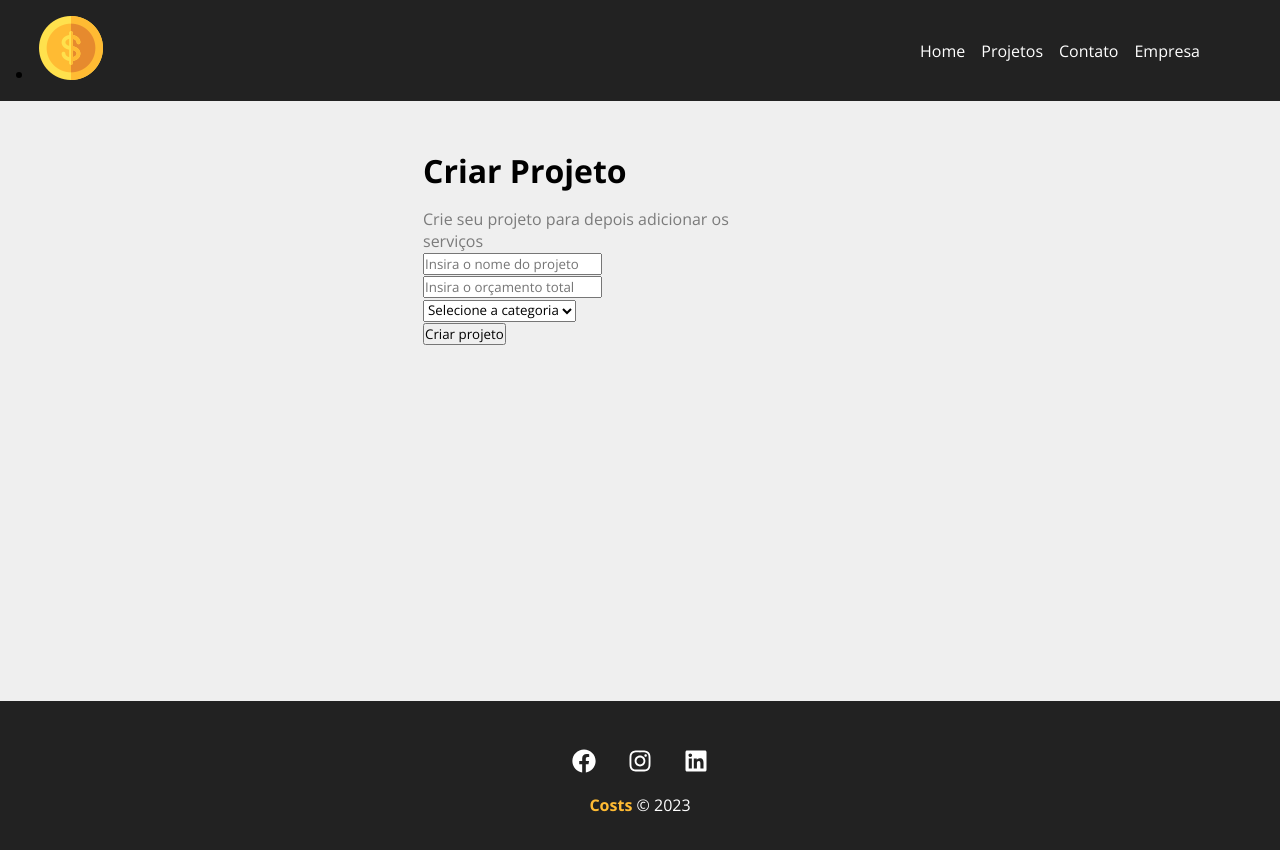
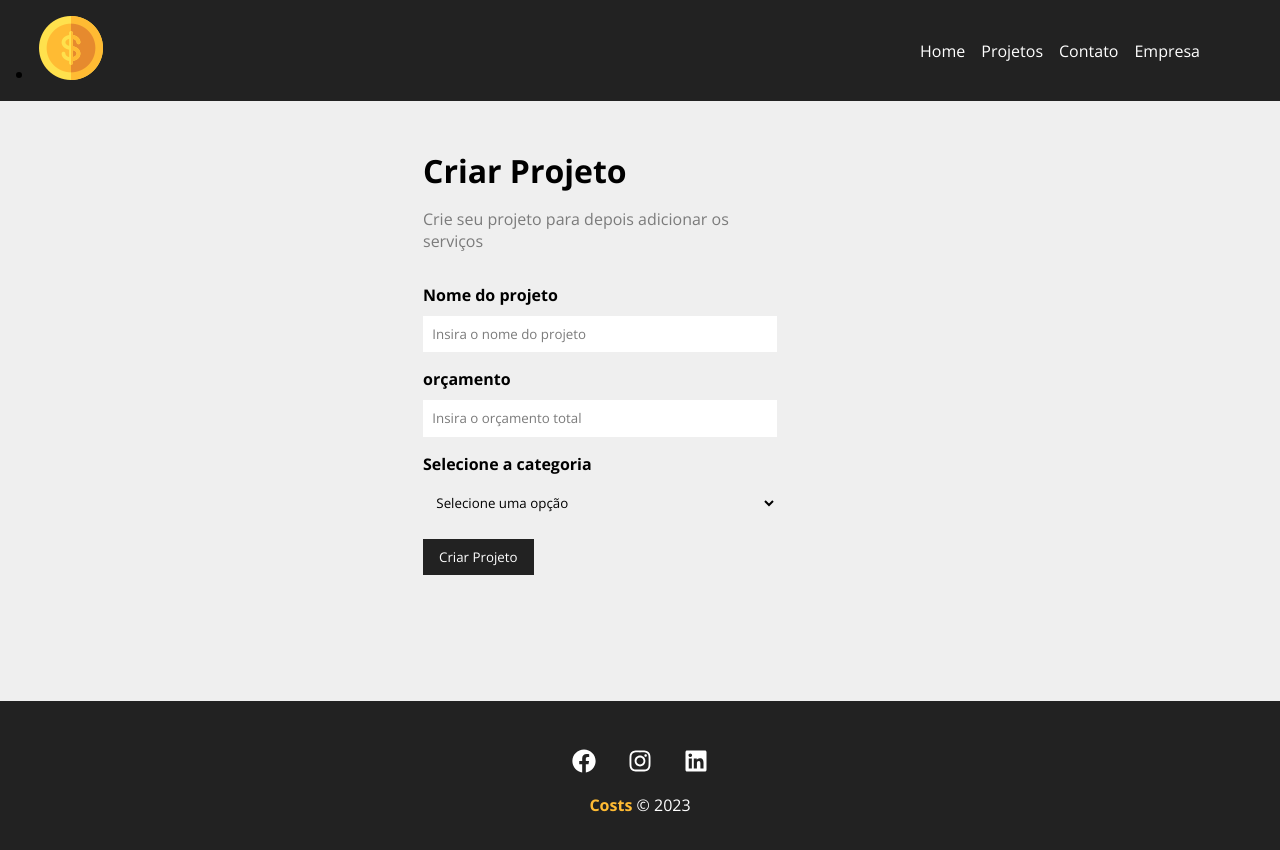
Before and after one commit to LivioReb/CostsProjectReact, a React (Create React App) app: page /newproject in a window 1280 px wide. Shown: the top 850 px of the page. Built offline with nearby package versions, Linux system fonts and the light colour scheme; data requests are answered from the project's data file.

Commit message:
Adicionando banco de dados via API

```diff
--- /dev/null
+++ b/db.json
@@ -0,0 +1,95 @@
+{
+  "projects": [
+    {
+      "name": "teste",
+      "budget": "22221",
+      "const": 0,
+      "service": [],
+      "category": {
+        "id": "2",
+        "name": "Desenvolvimento"
+      },
+      "id": 1
+    },
+    {
+      "name": "teste",
+      "budget": "22221",
+      "const": 0,
+      "service": [],
+      "category": {
+        "id": "2",
+        "name": "Desenvolvimento"
+      },
+      "id": 2
+    },
+    {
+      "name": "teste",
+      "budget": "22221",
+      "const": 0,
+      "service": [],
+      "category": {
+        "id": "2",
+        "name": "Desenvolvimento"
+      },
+      "id": 3
+    },
+    {
+      "name": "teste",
+      "budget": "22221",
+      "const": 0,
+      "service": [],
+      "category": {
+        "id": "2",
+        "name": "Desenvolvimento"
+      },
+      "id": 4
+    },
+    {
+      "name": "teste",
+      "budget": "22221",
+      "const": 0,
+      "service": [],
+      "category": {
+        "id": "2",
+        "name": "Desenvolvimento"
+      },
+      "id": 5
+    }
+  ],
+  "categories": [
+    {
+      "id": 1,
+      "name": "infra"
+    },
+    {
+      "id": 2,
+      "name": "Desenvolvimento"
+    },
+    {
+      "id": 3,
+      "name": "Deign "
+    },
+    {
+      "id": 4,
+      "name": "Planejamento"
+    },
+    {
+      "name": "teste",
+      "budget": "22221",
+      "const": 0,
+      "service": [],
+      "id": 5
+    },
+    {
+      "name": "teste",
+      "budget": "22221",
+      "const": 0,
+      "service": [],
+      "category": {
+        "id": "2",
+        "name": "Desenvolvimento"
+      },
+      "id": 6
+    }
+  ]
+}
--- a/package.json
+++ b/package.json
@@ -17,6 +17,7 @@
   },
   "scripts": {
     "start": "react-scripts start",
+    "backend": "json-server --watch db.json --port 5000",
     "build": "react-scripts build",
     "test": "react-scripts test",
     "eject": "react-scripts eject"
--- /dev/null
+++ b/src/Components/form/Input.js
@@ -0,0 +1,17 @@
+import styles from './Input.module.css'
+function Input({type, text, name, placeholder, handleOnChange, value }) {
+    return (
+        <div className={styles.form_control}>
+            <label htmlFor={name}>{text}</label>
+            <input
+            type={type}
+            placeholder={placeholder}
+            id={name}
+            name={name}
+            onChange={handleOnChange}
+            value={value}
+            />
+        </div>
+    )
+}
+export default Input
--- /dev/null
+++ b/src/Components/form/Input.module.css
@@ -0,0 +1,22 @@
+.form_control{
+    display: flex;
+    flex-direction: column;
+    margin-bottom: 1em;
+
+}
+
+.form_control label {
+    margin-bottom: .6em;
+    font-weight: bold;
+}
+
+.form_control input{
+    padding: .7em;
+    border-radius: 0;
+    border: none;
+
+}
+
+.form_control input::placeholder{
+    color: #7b7b7b;
+}
--- /dev/null
+++ b/src/Components/form/Select.js
@@ -0,0 +1,15 @@
+import styles from './Select.module.css'
+function Select({ text, name, options, handleOnChange, value }){
+    return (
+        <div className={styles.select_control}>
+            <label htmlFor={name}>{text}</label>
+            <select name={name} id={name} onChange={handleOnChange} value = {value || ''}>
+                <option >Selecione uma opção</option>
+                {options.map((option) => (
+                    <option value = {option.id} key={option.id}>{option.name}</option>
+                ))}
+            </select>
+        </div>
+    )
+}
+export default Select
--- /dev/null
+++ b/src/Components/form/Select.module.css
@@ -0,0 +1,18 @@
+.select_control{
+    display: flex;
+    flex-direction: column;
+    margin-bottom: 1em;
+
+}
+
+.select_control label {
+    margin-bottom: .6em;
+    font-weight: bold;
+}
+
+.select_control select{
+    padding: .7em;
+    border-radius: 0;
+    border: none;
+
+}
--- /dev/null
+++ b/src/Components/form/SubmitButton.js
@@ -0,0 +1,10 @@
+import styles from './SubmitButton.module.css'
+
+function SubmitButton({ text }){
+    return (
+        <div >
+            <button className={styles.btn}>{text}</button>
+        </div>
+    )
+}
+export default SubmitButton
--- /dev/null
+++ b/src/Components/form/SubmitButton.module.css
@@ -0,0 +1,14 @@
+.btn{
+    background-color: #222;
+    color: #fff;
+    padding: 0.7em 1.2em;
+    text-decoration: none;
+    transition: 0.5s;
+    cursor: pointer;
+    border: none;
+
+}
+
+.btn:hover{
+    color: #ffbb33;
+}
--- a/src/Components/pages/Newproject.js
+++ b/src/Components/pages/Newproject.js
@@ -1,12 +1,34 @@
+import {useNavigate} from 'react-router-dom'
 import styles from './NewProject.module.css'
 import ProjectForm from '../project/ProjectForm'
 
     function NewProject(){
+        const navigate = useNavigate()
+
+        function createPost(project){
+            project.const =0
+            project.service = []
+
+            fetch('http://localhost:5000/projects', {
+                method: 'POST',
+                headers: {
+                    'Content-Type': 'application/json',
+                },
+                body: JSON.stringify(project),
+            }).then((resp)=>resp.json())
+            .then((data) =>{
+                console.log(data)
+                //redirect
+                navigate('/projects',{message: 'Projeto criado com sucesso!'})
+            })
+            .catch((err) => console.log(err))
+        }
         return (
+
             <div className={styles.newproject_container}>
                 <h1>Criar Projeto</h1>
                 <p>Crie seu projeto para depois adicionar os serviços</p>
-                <ProjectForm/>
+                <ProjectForm handleSubmit={createPost} btnText="Criar Projeto"/>
             </div>
         )
     }
--- a/src/Components/pages/Projects.js
+++ b/src/Components/pages/Projects.js
@@ -1,6 +1,6 @@
 
 
     function Projects(){
-        return
+        return <h1>Projects</h1>
     }
     export default Projects
--- /dev/null
+++ b/src/Components/project/Project.module.css
@@ -0,0 +1,5 @@
+.form{
+    width: 100%;
+    margin: 2em 0;
+
+}
--- a/src/Components/project/ProjectForm.js
+++ b/src/Components/project/ProjectForm.js
@@ -1,14 +1,70 @@
-function ProjectForm(){
+import {useState, useEffect} from 'react'
+
+import styles from './Project.module.css'
+import Input from '../form/Input'
+import Select from '../form/Select'
+import SubmitButton from '../form/SubmitButton'
+
+function ProjectForm({handleSubmit, btnText, projectData}){
+    const [categories, setCategories] = useState([])
+    const [project, setProject] = useState(projectData || {})
+
+    useEffect(() => {
+
+        fetch('http://localhost:5000/categories', {
+            method: 'GET',
+            headers: {
+                'Content-type': 'application/json',
+            },
+        })
+        .then((resp) => resp.json())
+        .then((data) => {
+            setCategories(data)
+        })
+        .catch((err) => console.log(err))
+    }, [])
+
+
+    const submit = (e) =>{
+        e.preventDefault();
+        handleSubmit(project)
+    }
+
+    function handleChange(e) {
+        setProject({ ... project, [e.target.name]: e.target.value})
+
+    }
+    function handleCategory(e) {
+        setProject({ ... project, category:{
+            id: e.target.value,
+            name: e.target.options[e.target.selectedIndex].text,
+        }, })
+
+    }
+
+
     return (
-        <form action="">
-            <div><input type="text" placeholder="Insira o nome do projeto"/></div>
-            <div><input type="number" placeholder="Insira o orçamento total" /></div>
-            <div>
-                <select name="category_id" id="">
-                <option disabled selected>Selecione a categoria</option>
-                </select>
-            </div>
-            <input type="submit" value="Criar projeto" />
+        <form onSubmit={submit} className={styles.form}>
+           <Input
+           type="text"
+           text="Nome do projeto"
+           name="name"
+           placeholder="Insira o nome do projeto" handleOnChange={handleChange}
+           value={project.name ? project.name : ''}/>
+           <Input
+           type="number"
+           text="orçamento"
+           name="budget"
+           placeholder="Insira o orçamento total" handleOnChange={handleChange}
+           value={project.budget ? project.budget : ''}/>
+
+            <Select
+            name="category_id"
+            text="Selecione a categoria"
+            options={categories}
+            handleOnChange={handleCategory}
+            value={project.category ? project.category.id : ''}/>
+            <SubmitButton text={btnText}/>
         </form>
     )
 }
```
